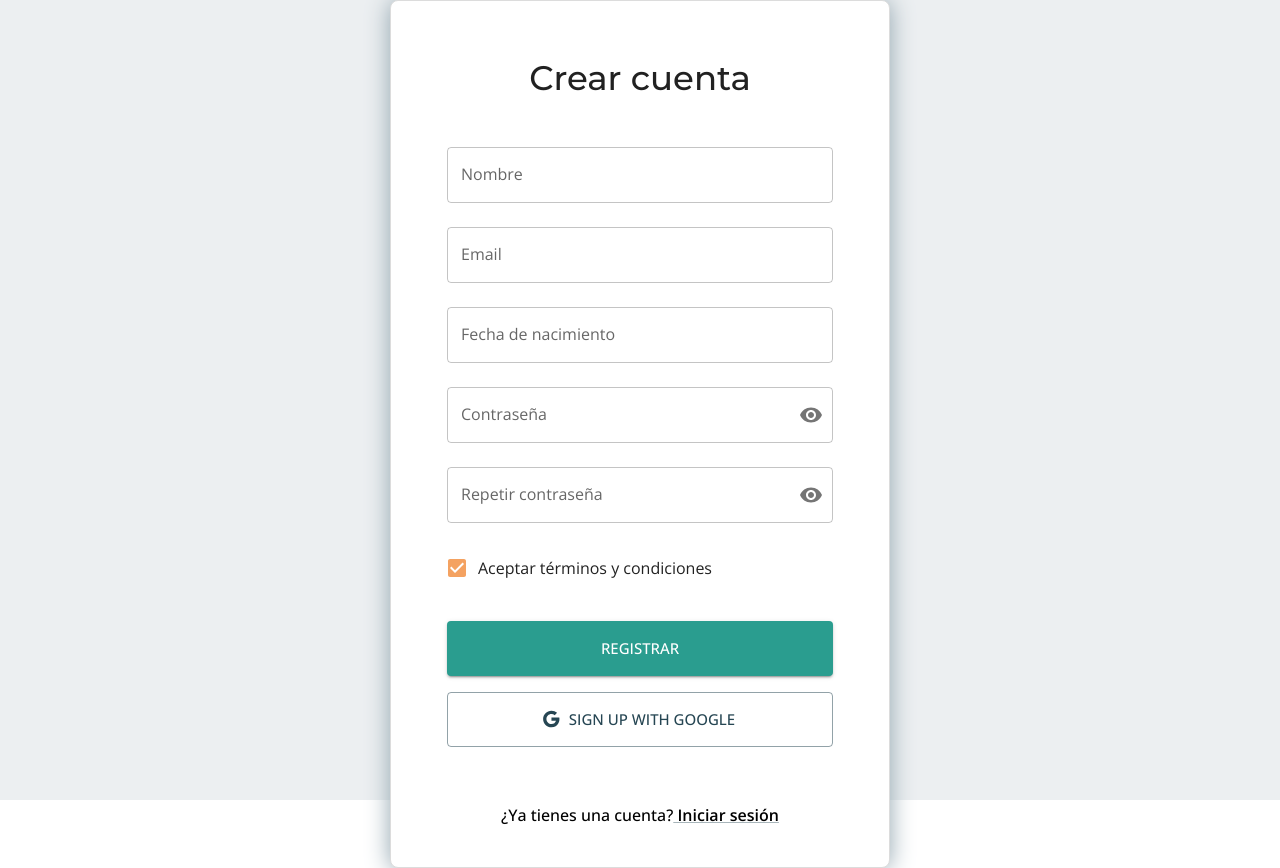
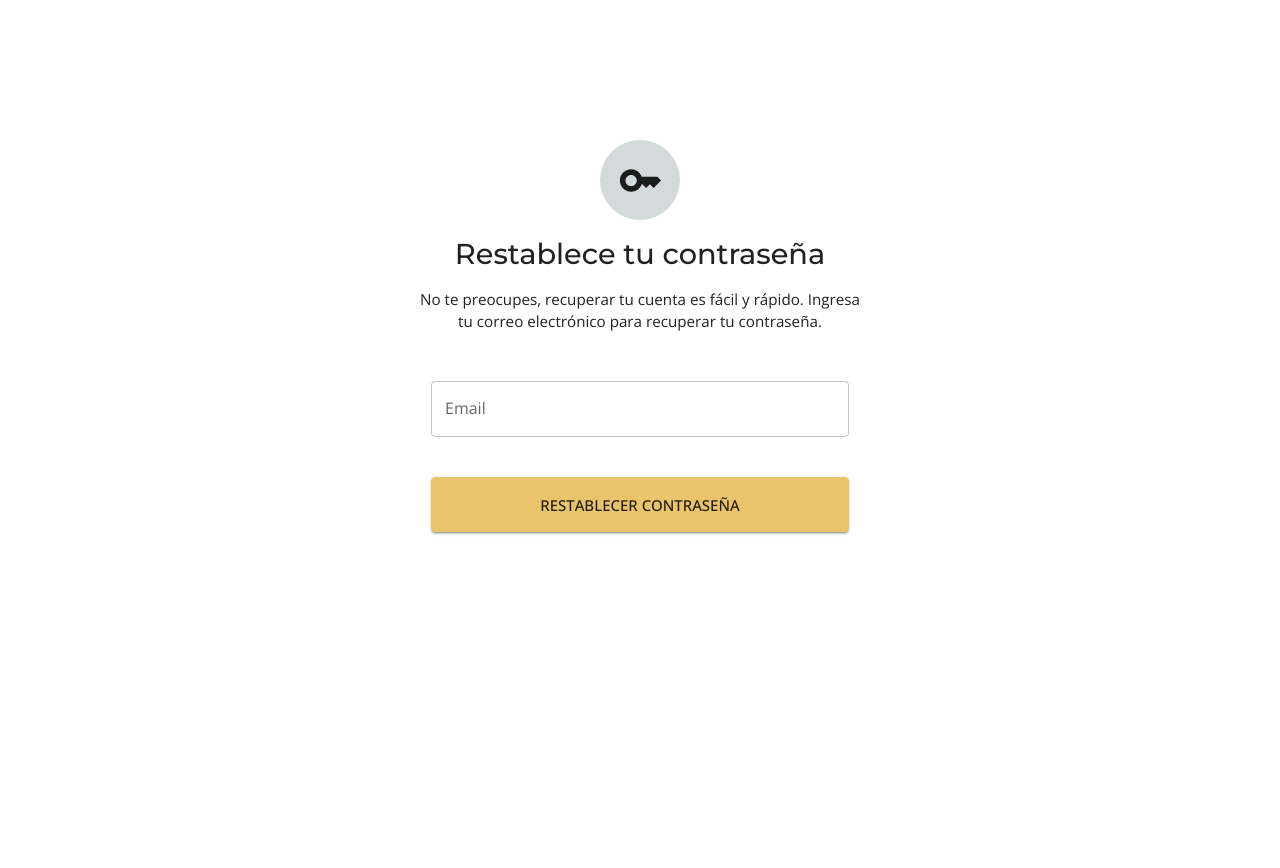
Before and after one commit to crispache/01-auth-app, a React (Vite) app: page / in a window 1280 px wide. After the commit the page ends 800 px from the top, so only its background shows below. Built offline with nearby package versions, Linux system fonts and the light colour scheme.

Commit message:
Add reset password page design

```diff
--- a/src/App.jsx
+++ b/src/App.jsx
@@ -3,12 +3,13 @@
 import { AppTheme } from "./theme"
 import { LoginPage } from "./pages/LoginPage"
 import { RegisterPage  } from "./pages/RegisterPage"
+import { ResetPasswordPage } from './pages/ResetPasswordPage'
 
 export const App = () => {
   return (
     <AppTheme>
        {/*  <AppRouter/> */}
-       <RegisterPage/>
+       <ResetPasswordPage/>
     </AppTheme>
   )
 }
--- /dev/null
+++ b/src/pages/ResetPasswordPage.jsx
@@ -0,0 +1,101 @@
+import { useTheme } from "@emotion/react";
+import { Key } from "@mui/icons-material";
+import { Box, Button, Grid, TextField, Typography } from "@mui/material";
+
+export const ResetPasswordPage = () => {
+  const theme = useTheme();
+
+  return (
+    <>
+      <Grid
+        container
+        component="main"
+        spacing={0}
+        direction="row"
+        justifyContent="center"
+        alignItems="center"
+        sx={{
+          marginTop: 0,
+          height: "100vh",
+        }}
+      >
+        <Box
+          display="inline-block"
+          sx={{
+            width: 530,
+            minHeight: 600,
+            padding: 5,
+          }}
+        >
+          <Box
+            sx={{
+              width: 15,
+              height: 15,
+              borderRadius: "50%",
+              display: "flex",
+              justifyContent: "center",
+              alignItems: "center",
+              padding: 5,
+              margin: "0 auto",
+              background: "#516b7540",
+            }}
+          >
+            <Key
+              color={theme.palette.primary.light}
+              sx={{ textAlign: "center", fontSize: 45 }}
+            ></Key>
+          </Box>
+
+          <Typography
+            variant="h4"
+            textAlign="center"
+            sx={{ mt: 2, fontSize: "1.8rem" }}
+          >
+            Restablece tu contraseña
+          </Typography>
+
+          <Typography textAlign="center" sx={{ mt: 2, fontSize: "0.95rem" }}>
+            No te preocupes, recuperar tu cuenta es fácil y rápido. Ingresa tu
+            correo electrónico para recuperar tu contraseña.
+          </Typography>
+
+          <form>
+            <Grid
+              container
+              sx={{
+                marginTop: 3,
+                padding: 2,
+              }}
+            >
+              <Grid item xs={12} sx={{ mt: 1 }}>
+                <TextField
+                  type="email"
+                  label="Email"
+                  name="email"
+                  fullWidth
+                ></TextField>
+              </Grid>
+
+              <Grid item xs={12} sx={{ mt: 5 }}>
+                <Button
+                  variant="contained"
+                  fullWidth
+                  sx={{
+                    height: 55,
+                    fontFamily: "Open Sans",
+                    fontWeight: 500,
+                    fontSize: "15px",
+                    ":hover": { background: theme.palette.secondary.light },
+                  }}
+                  color="secondary"
+                >
+                  Restablecer contraseña
+                </Button>
+              </Grid>
+            </Grid>
+          </form>
+        </Box>
+      </Grid>
+    </>
+  );
+};
```
